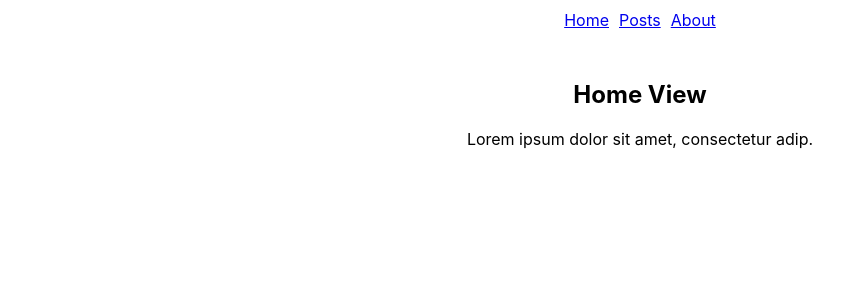
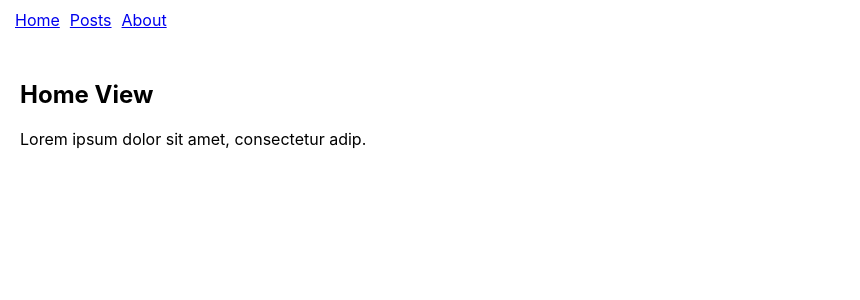
Before and after one commit to boyerst/react-router-v6, a React (Create React App) app: page / in a window 1280 px wide. Shown: the top 300 px of the page, without its empty margins (0-860 px from the left). Built offline with nearby package versions, Linux system fonts and the light colour scheme.

Commit message:
Re-create App using useRoutes hook

```diff
--- a/src/App.js
+++ b/src/App.js
@@ -1,6 +1,6 @@
 import logo from './logo.svg';
 import './App.css';
-import { BrowserRouter as Router, Routes, Route, Link, Outlet, useParams } from 'react-router-dom';
+import { BrowserRouter as Router, Route, Link, Outlet, useParams, useRoutes } from 'react-router-dom';
 
 
 const BlogPosts = {
@@ -35,13 +35,64 @@ function Home() {
 }
 
 
+// ROUTE CONFIG USE COMPONENTS
+// function App() {
+//   return (
+//     <div className="App">
+
+//       <Router>
+
+//         <nav style={{ margin: 10 }}>
+//           <Link to="/" style={{ padding: 5 }}>
+//           Home
+//           </Link>
+//           <Link to="/posts" style={{ padding: 5 }}>
+//           Posts
+//           </Link>
+//           <Link to="/about" style={{ padding: 5 }}>
+//           About
+//           </Link>
+//         </nav>
+
+//         <Routes>
+//           <Route path="/" element={<Home />}/>
+//           <Route path="/posts" element={<Posts />}>
+//             <Route index element={<PostLists />} />
+//             <Route path=":slug" element={<Post />} />
+//           </Route>
+//           <Route path="/about" element={<About />} />
+//           <Route path="*" element={<NoMatch />} />
+//         </Routes>
+
+//       </Router>
+//     </div>
+//   );
+// }
+
+
+// ROUTE CONFIG USE HOOK
+
+function Routes() {
+  const element = useRoutes([
+    { path: "/", element: <Home/> },
+    { path: "/posts",
+      element: <Posts/>,
+      children: [
+        { index: true, element: <PostLists/> },
+        { path: ":slug", element: <Post/> }
+      ],
+    },
+    { path: "/about", element: <About/> },
+    { path: "*", element: <NoMatch/>}
+  ]);
+  return element;
+}
+
+
 function App() {
   return (
-    <div className="App">
-
-      <Router>
-
-        <nav style={{ margin: 10 }}>
+    <Router>
+      <nav style={{ margin: 10 }}>
           <Link to="/" style={{ padding: 5 }}>
           Home
           </Link>
@@ -51,22 +102,17 @@ function App() {
           <Link to="/about" style={{ padding: 5 }}>
           About
           </Link>
-        </nav>
-
-        <Routes>
-          <Route path="/" element={<Home />}/>
-          <Route path="/posts" element={<Posts />}>
-            <Route index element={<PostLists />} />
-            <Route path=":slug" element={<Post />} />
-          </Route>
-          <Route path="/about" element={<About />} />
-          <Route path="*" element={<NoMatch />} />
-        </Routes>
-
-      </Router>
-    </div>
+      </nav>
+      <Routes/>
+    </Router>
   );
 }
+
+
+
+
+
+
 
 
 function About() {
@@ -107,14 +153,17 @@ function PostLists() {
 function Post() {
   // Use useParams() hook to access dynamic parameters that the route (or slug in our case) has
     // In this case the dynamic parameters are the title and description
+    // slug here will be the route...either
+      // first-blog-post OR second-blog-post
   const { slug } = useParams();
   console.log(slug)
+  // Then we access the nested post objects within BlogPosts object using bracket notations
   const post = BlogPosts[slug];
   console.log(post)
   if(!post) {
     return <span>Post does not exist</span>
   }
-  // Deconstruct contents of post var
+  // Deconstruct contents of the post objects within BlogPosts object to access their sub-properties
   const { title, description } = post;
   return (
     <div style={{ padding: 20 }}>
```
